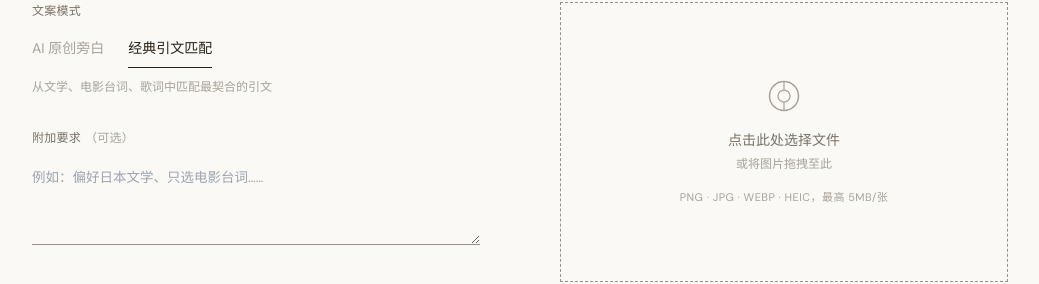
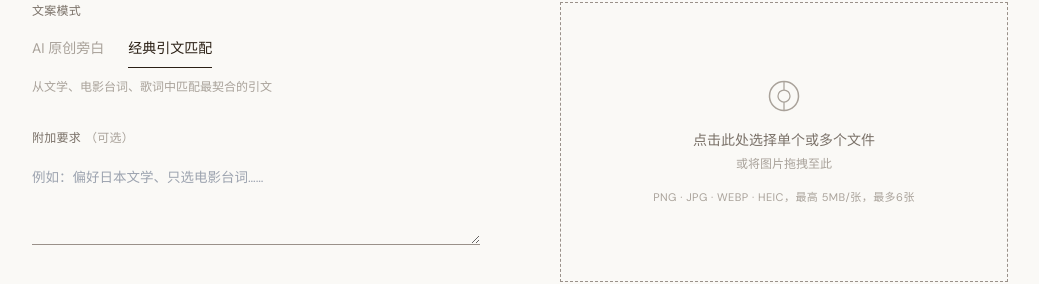
Before and after one commit to alexsowake/AIvisualCopyWriter, a Next.js app: page / in a window 1280 px wide. Shown: the part 919-1203 px from the top of the page, without its empty margins (120-1159 px from the left). Built offline with nearby package versions, Linux system fonts and the light colour scheme; a small style sheet from the web is missing; a web font is replaced by a local one.

Commit message:
里程碑：[优化前端文案]

```diff
--- a/src/components/results/ResultCard.tsx
+++ b/src/components/results/ResultCard.tsx
@@ -191,7 +191,7 @@ export function ResultCard({
                 background: 'var(--surface-2)',
               }}
             />
-            <p style={{ fontSize: '12px', color: 'var(--fg-subtle)' }}>正在解析压缩…</p>
+            <p style={{ fontSize: '12px', color: 'var(--fg-subtle)' }}>正在转换HEIC格式图片…</p>
           </div>
         )}
 
--- a/src/components/upload/UploadWorkspace.tsx
+++ b/src/components/upload/UploadWorkspace.tsx
@@ -226,7 +226,7 @@ export function UploadWorkspace({
               marginBottom: '4px',
               transition: 'color 0.2s ease',
             }}>
-              点击此处选择文件
+              点击此处选择单个或多个文件
             </p>
             <p style={{ fontSize: '12px', color: 'var(--fg-subtle)' }}>
               或将图片拖拽至此
@@ -234,7 +234,7 @@ export function UploadWorkspace({
           </div>
 
           <p style={{ fontSize: '11px', color: 'var(--fg-subtle)', letterSpacing: '0.04em' }}>
-            PNG · JPG · WEBP · HEIC，最高 5MB/张
+            PNG · JPG · WEBP · HEIC，最高 5MB/张，最多6张
           </p>
 
           <input
```
